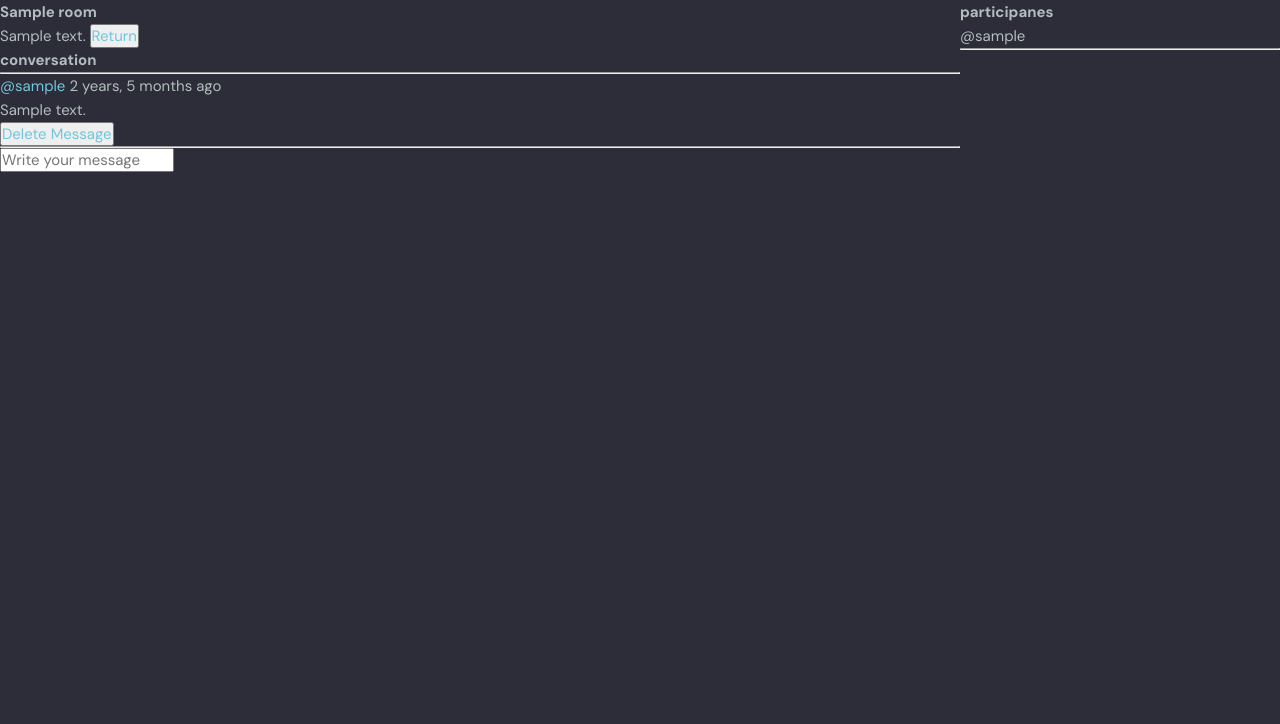
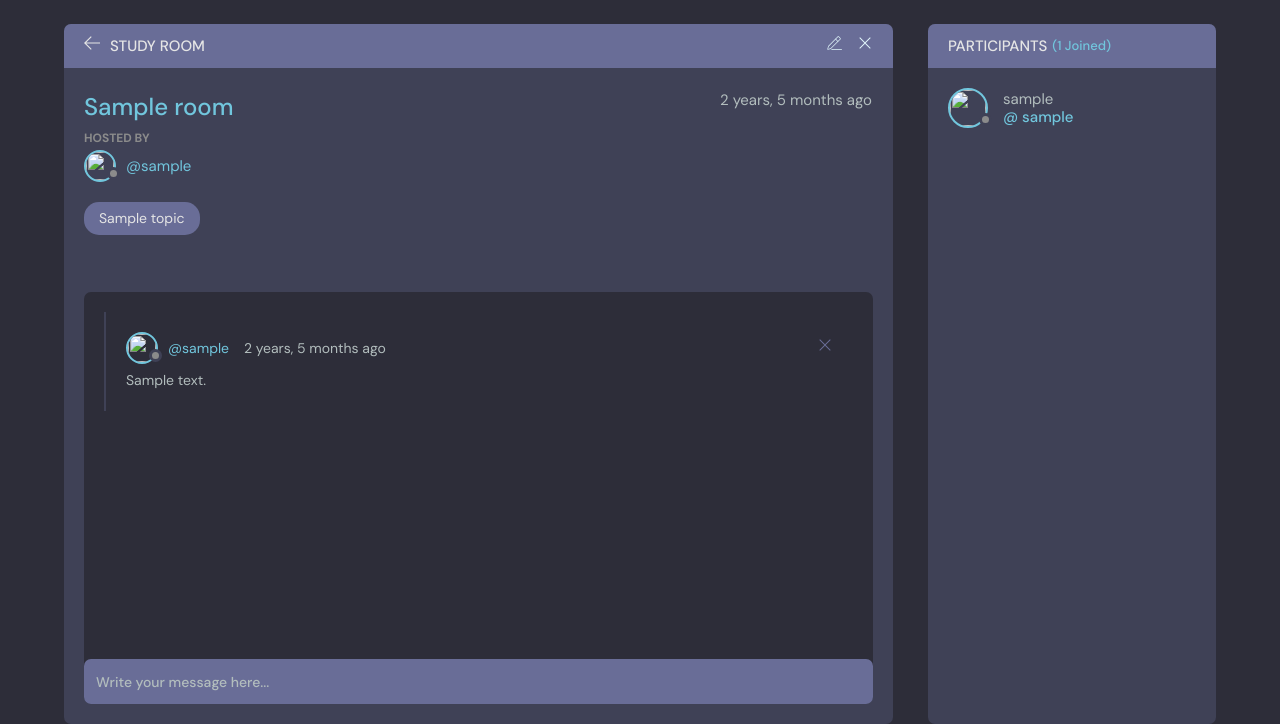
Before and after one commit to alejandroBarraza/chatApp, a Django app: page /room/1/ in a window 1280 px wide. Shown: the part 76-800 px from the top of the page. Run offline with Django 4.2, Linux system fonts and the light colour scheme; a user stored in the database is signed in; tables that the repository leaves empty hold one stand-in row (values such as "Sample post").

Commit message:
update room template

```diff
--- a/base/templates/base/room.html
+++ b/base/templates/base/room.html
@@ -1,74 +1,145 @@
 {% extends 'main.html' %}
+{% load static %}
+{% block content %}
+<main class="profile-page layout layout--2">
+  <div class="container">
+    <!-- Room Start -->
+    <div class="room">
+      <div class="room__top">
+        <div class="room__topLeft">
+          <a href="{% url 'home' %}">
+            <svg version="1.1" xmlns="http://www.w3.org/2000/svg" width="32" height="32" viewBox="0 0 32 32">
+              <title>arrow-left</title>
+              <path
+                d="M13.723 2.286l-13.723 13.714 13.719 13.714 1.616-1.611-10.96-10.96h27.625v-2.286h-27.625l10.965-10.965-1.616-1.607z">
+              </path>
+            </svg>
+          </a>
+          <h3>Study Room</h3>
+        </div>
+        {% if room.host == request.user %}
+        <div class="room__topRight">
+          <a href="{% url 'update-room' room.id %}">
+            <svg enable-background="new 0 0 24 24" height="32" viewBox="0 0 24 24" width="32"
+              xmlns="http://www.w3.org/2000/svg">
+              <title>edit</title>
+              <g>
+                <path d="m23.5 22h-15c-.276 0-.5-.224-.5-.5s.224-.5.5-.5h15c.276 0 .5.224.5.5s-.224.5-.5.5z" />
+              </g>
+              <g>
+                <g>
+                  <path
+                    d="m2.5 22c-.131 0-.259-.052-.354-.146-.123-.123-.173-.3-.133-.468l1.09-4.625c.021-.09.067-.173.133-.239l14.143-14.143c.565-.566 1.554-.566 2.121 0l2.121 2.121c.283.283.439.66.439 1.061s-.156.778-.439 1.061l-14.142 14.141c-.065.066-.148.112-.239.133l-4.625 1.09c-.038.01-.077.014-.115.014zm1.544-4.873-.872 3.7 3.7-.872 14.042-14.041c.095-.095.146-.22.146-.354 0-.133-.052-.259-.146-.354l-2.121-2.121c-.19-.189-.518-.189-.707 0zm3.081 3.283h.01z" />
+                </g>
+                <g>
+                  <path
+                    d="m17.889 10.146c-.128 0-.256-.049-.354-.146l-3.535-3.536c-.195-.195-.195-.512 0-.707s.512-.195.707 0l3.536 3.536c.195.195.195.512 0 .707-.098.098-.226.146-.354.146z" />
+                </g>
+              </g>
+            </svg>
+          </a>
+          <a href="{% url 'delete-room' room.id %}">
+            <svg version="1.1" xmlns="http://www.w3.org/2000/svg" width="32" height="32" viewBox="0 0 32 32">
+              <title>remove</title>
+              <path
+                d="M27.314 6.019l-1.333-1.333-9.98 9.981-9.981-9.981-1.333 1.333 9.981 9.981-9.981 9.98 1.333 1.333 9.981-9.98 9.98 9.98 1.333-1.333-9.98-9.98 9.98-9.981z">
+              </path>
+            </svg>
+          </a>
+        </div>
+        {% endif %}
 
-{% block content %}
-<style>
-    .room-container{
-        display: grid;
-        grid-template-columns: 3fr 1fr;
-    }
-</style>
+      </div>
+      <div class="room__box scroll">
+        <div class="room__header scroll">
+          <div class="room__info">
+            <h3>{{room.name}}</h3>
+            <span>{{room.created|timesince}} ago</span>
+          </div>
+          <div class="room__hosted">
+            <p>Hosted By</p>
+            <a href="{% url 'profile' room.host.id %}" class="room__author">
+              <div class="avatar avatar--small">
+                <img src="{{room.host.avatar.url}}" />
+              </div>
+              <span>@{{room.host.username}}</span>
+            </a>
+          </div>
+          <!-- <div class="room__details">
+            Lorem ipsum dolor sit, amet consectetur adipisicing elit. Quasi, tenetur laudantium? Dicta repellendus
+            rerum consectetur, voluptatem repudiandae eum ea porro cupiditate provident nulla, deserunt, ab ipsum
+            corporis laboriosam deleniti molestias?
+          </div> -->
+          <span class="room__topics">{{room.topic}}</span>
+        </div>
+
+        <div class="room__conversation">
+          <div class="threads scroll">
 
 
-<div class="room-container">
-    <div>
-        <h2>{{room.name}}</h2>
-        <small>{{room.description}}</small>
-        <button><a href="/">Return</a></button>
-
-
-
-        <div class="conversation-wrapper">
-            <h3>
-                conversation
-                </h3>
-                <hr>
-
             {% for message in room_messages %}
-            <div>
-                <small>
-                    <a href="{% url 'profile' message.user.id %}">
-                        @{{message.user}}
+            <div class="thread">
+              <div class="thread__top">
+                <div class="thread__author">
+                  <a href="{% url 'profile' message.user.id %}" class="thread__authorInfo">
+                    <div class="avatar avatar--small">
+                      <img src="{{message.user.avatar.url}}" />
+                    </div>
+                    <span>@{{message.user.username}}</span>
                   </a>
-                    {{message.created|timesince}} ago
-                </small>
-                <p>{{message.body}}</p>
+                  <span class="thread__date">{{message.created|timesince}} ago</span>
+                </div>
 
                 {% if request.user == message.user %}
-                <div class="comment-form">
-                    <form method="POST" actions="">
-                        {% csrf_token %}
-                        <button>
-                        <a href="{% url 'delete-message' message.id %}">Delete Message</a>
-                        </button>
-                    </form>
+                <a href="{% url 'delete-message' message.id %}">
+                  <div class="thread__delete">
+                    <svg version="1.1" xmlns="http://www.w3.org/2000/svg" width="32" height="32" viewBox="0 0 32 32">
+                      <title>remove</title>
+                      <path
+                        d="M27.314 6.019l-1.333-1.333-9.98 9.981-9.981-9.981-1.333 1.333 9.981 9.981-9.981 9.98 1.333 1.333 9.981-9.98 9.98 9.98 1.333-1.333-9.98-9.98 9.98-9.981z">
+                      </path>
+                    </svg>
                   </div>
+                </a>
                 {% endif %}
-                <hr>
+              </div>
+              <div class="thread__details">
+                {{message.body}}
+              </div>
+            </div>
             {% endfor %}
           </div>
         </div>
 
-        {% if request.user.is_authenticated %}
-        <div class="comment-form">
-            <form method="POST" action="">
+      </div>
+      <div class="room__message">
+        <form action="" method="POST">
           {% csrf_token %}
-                <input type="text" name="body" id="body" placeholder="Write your message">
+          <input name="body" placeholder="Write your message here..." />
         </form>
       </div>
-        {% endif %}
     </div>
+    <!-- Room End -->
 
-
-    <div class="participants-container">
-        <h3>participanes</h3>
-        {% for partcipant in room_participants %}
-        <div>
-            <small>@{{partcipant}}</small>
+    <!--   Start -->
+    <div class="participants">
+      <h3 class="participants__top">Participants <span>({{room_participants.count}} Joined)</span></h3>
+      <div class="participants__list scroll">
+        {% for user in room_participants%}
+        <a href="{%  url 'profile' user.id %}" class="participant">
+          <div class="avatar avatar--medium">
+            <img src="{{user.avatar.url}}" />
           </div>
+          <p>
+            {{user}}
+            <span>@ {{user}}</span>
+          </p>
+        </a>
         {% endfor %}
-    <hr>
-
-
-<div/>
-
+      </div>
+    </div>
+    <!--  End -->
+  </div>
+</main>
+<script src={% static 'js/script.js' %} ></script>
 {% endblock content %}
```
Also changed, not shown: base/templates/base/room_old.html (added, +74 -0 lines). Lines whose indentation alone changed are shown as unchanged.
